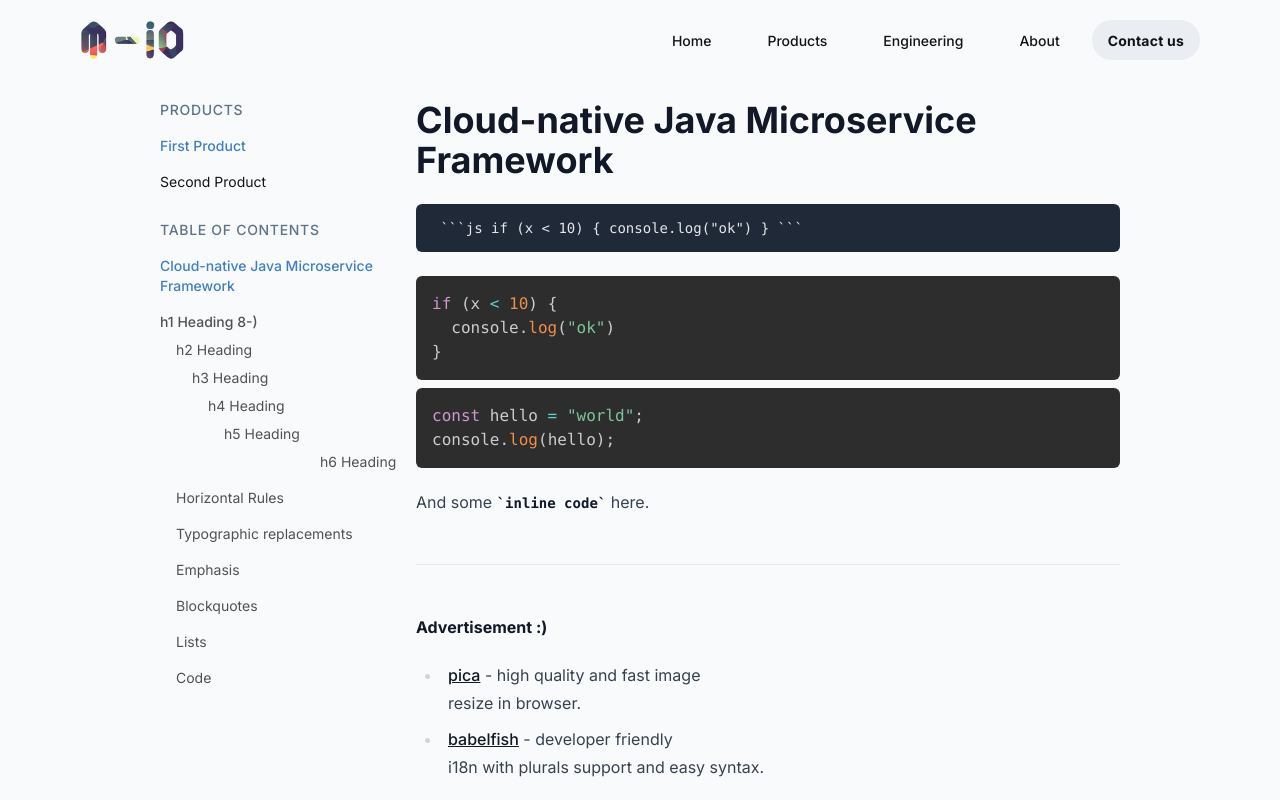
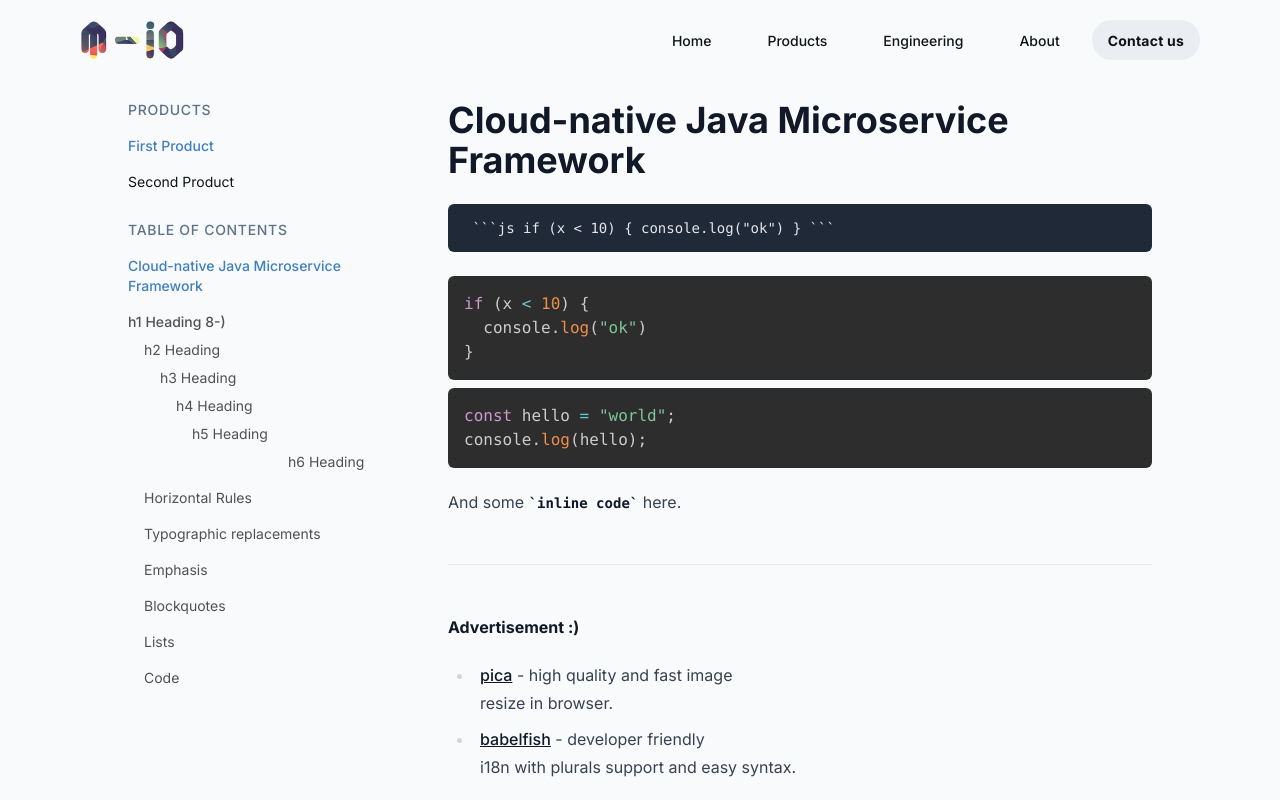
Before and after one commit to memoria-io/memoria-io.github.io, a Vue app: page /products in a window 1280 px wide. Both pictures are taken after a click on the link "First Product". Shown: the top 800 px of the page. Built offline with nearby package versions, Linux system fonts and the light colour scheme.

Commit message:
products page layout

```diff
--- a/src/pages/Products.vue
+++ b/src/pages/Products.vue
@@ -1,11 +1,11 @@
 <template>
-  <div class="px-40 flex flex-1 justify-center py-5">
-    <div class="layout-content-container flex flex-col max-w-[960px] flex-1">
+  <div class="px-32 flex flex-1 justify-center py-5">
+    <div class="layout-content-container flex flex-col max-w-[1120px] flex-1">
 
 
-      <div class="relative flex gap-8">
+      <div class="relative flex gap-24">
         <!-- Left Sidebar with TOC -->
-        <aside class="w-64 absolute">
+        <aside class="w-70 absolute">
           <div class="fixed w-64">
             <nav class="overflow-y-auto" style="max-height: calc(100vh - 200px);">
               <!-- Product List -->
@@ -41,7 +41,7 @@
         </aside>
 
         <!-- Main Content -->
-        <div class="flex-1 ml-64">
+        <div class="flex-1 ml-80">
           <div v-if="error" class="text-red-500">{{ error }}</div>
           <div v-else class="prose dark:prose-invert max-w-none">
             <div v-if="content" v-html="content" ref="contentDiv"/>
```
